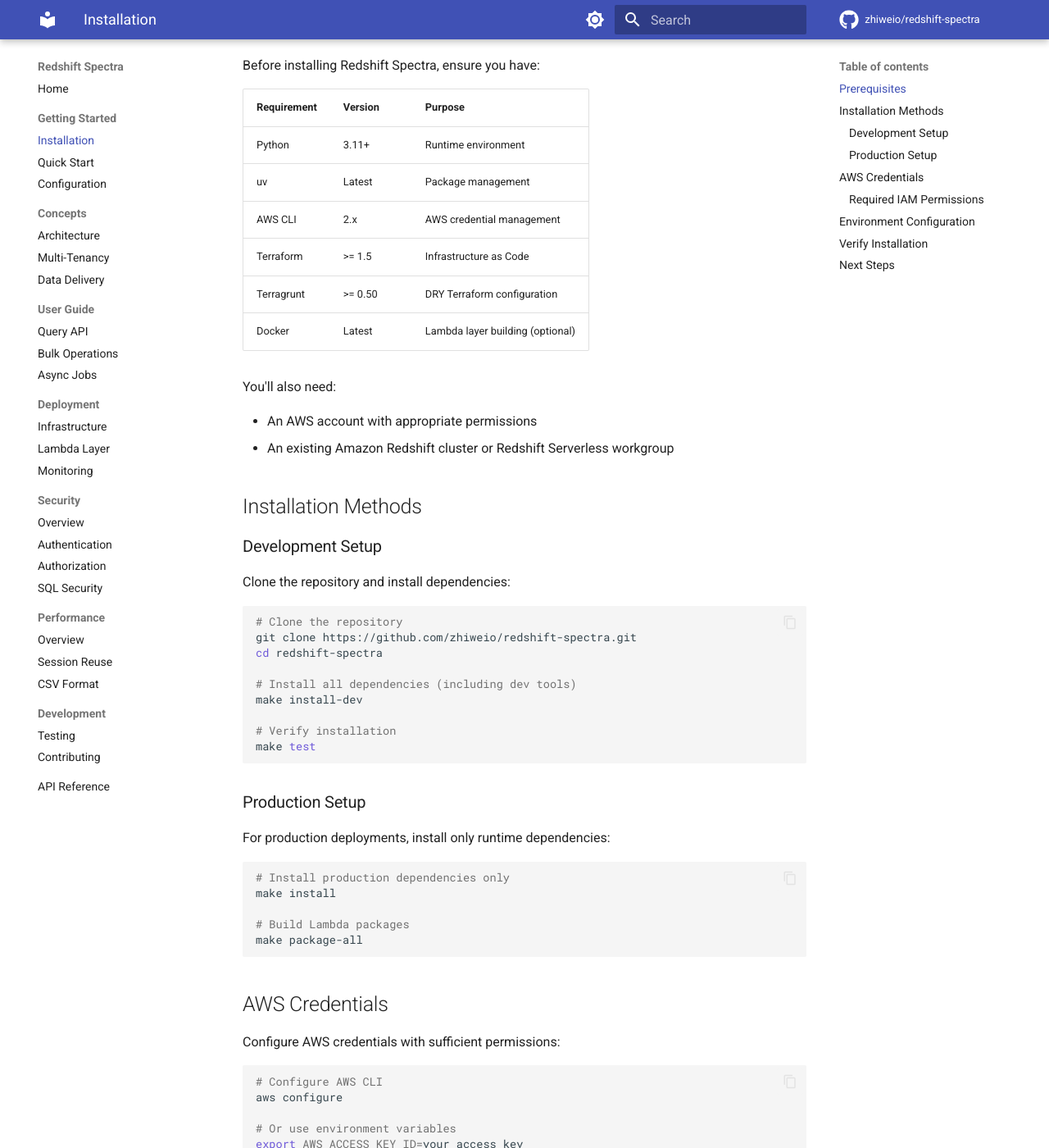
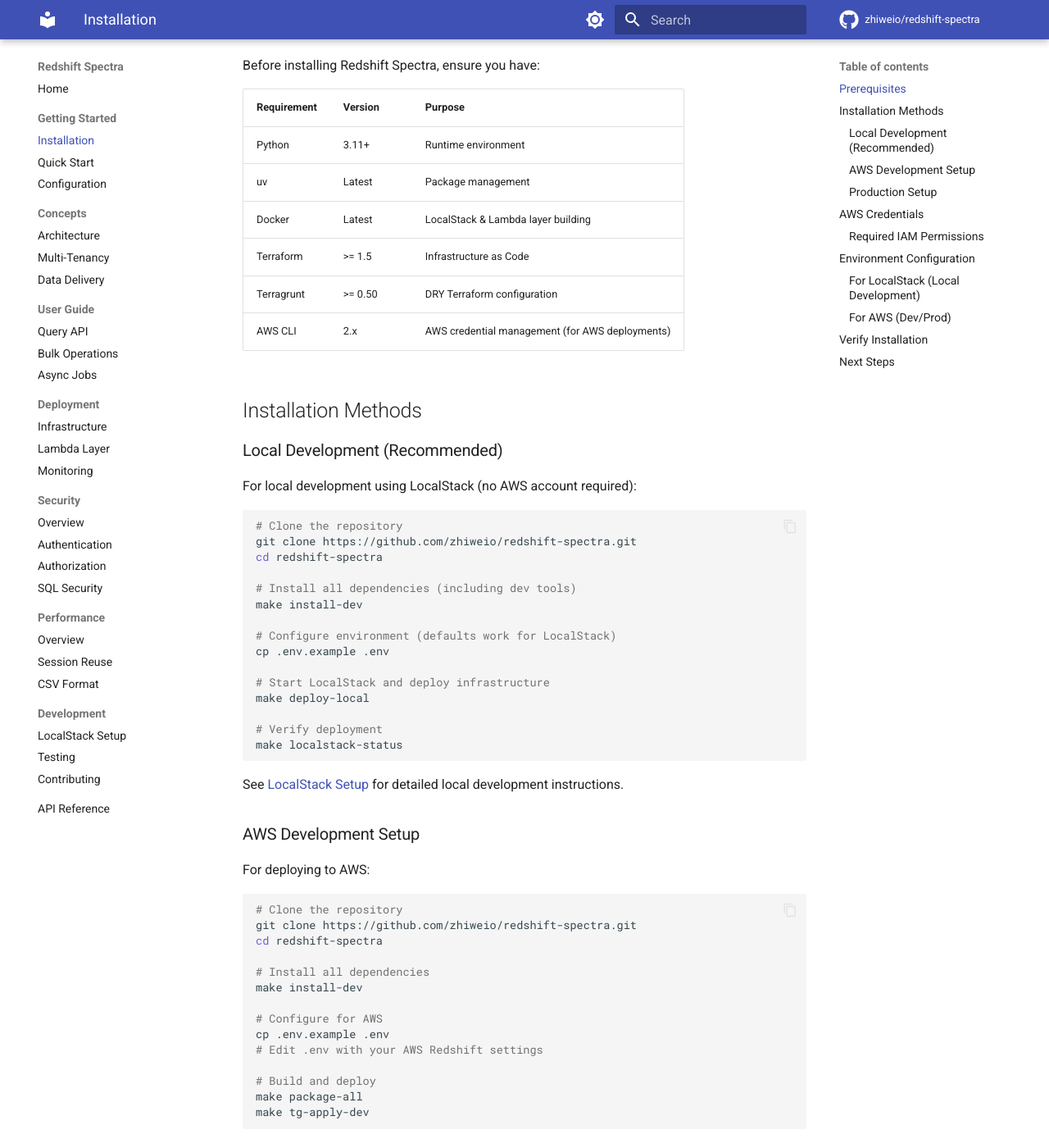
Before and after one commit to zhiweio/redshift-spectra, an MkDocs documentation site: the page built from docs/getting-started/installation.md, in a window 1280 px wide and 1400 px high, scrolled down 255 px. Shown: the whole window at 82% size. Built offline with MkDocs 1.6.1 and Material for MkDocs 9.7.7, drawn with Linux system fonts in a browser that asks for light colours; comment, search, counter and statistics services are not loaded; some of the changed text lies outside the part shown.

Commit message:
feat: add LocalStack support for local development

````diff
--- a/docs/getting-started/installation.md
+++ b/docs/getting-started/installation.md
@@ -10,21 +10,16 @@
 |-------------|---------|---------|
 | Python | 3.11+ | Runtime environment |
 | uv | Latest | Package management |
-| AWS CLI | 2.x | AWS credential management |
+| Docker | Latest | LocalStack & Lambda layer building |
 | Terraform | >= 1.5 | Infrastructure as Code |
 | Terragrunt | >= 0.50 | DRY Terraform configuration |
-| Docker | Latest | Lambda layer building (optional) |
-
-You'll also need:
-
-- An AWS account with appropriate permissions
-- An existing Amazon Redshift cluster or Redshift Serverless workgroup
+| AWS CLI | 2.x | AWS credential management (for AWS deployments) |
 
 ## Installation Methods
 
-### Development Setup
+### Local Development (Recommended)
 
-Clone the repository and install dependencies:
+For local development using LocalStack (no AWS account required):
 
 ```bash
 # Clone the repository
@@ -34,8 +29,37 @@
 # Install all dependencies (including dev tools)
 make install-dev
 
-# Verify installation
-make test
+# Configure environment (defaults work for LocalStack)
+cp .env.example .env
+
+# Start LocalStack and deploy infrastructure
+make deploy-local
+
+# Verify deployment
+make localstack-status
+```
+
+See [LocalStack Setup](../development/localstack.md) for detailed local development instructions.
+
+### AWS Development Setup
+
+For deploying to AWS:
+
+```bash
+# Clone the repository
+git clone https://github.com/zhiweio/redshift-spectra.git
+cd redshift-spectra
+
+# Install all dependencies
+make install-dev
+
+# Configure for AWS
+cp .env.example .env
+# Edit .env with your AWS Redshift settings
+
+# Build and deploy
+make package-all
+make tg-apply-dev
 ```
 
 ### Production Setup
@@ -85,13 +109,32 @@
 Create a `.env` file from the template:
 
 ```bash
-cp .env.template .env
+cp .env.example .env
 ```
 
-Edit the `.env` file with your configuration:
+### For LocalStack (Local Development)
+
+The default values work out of the box:
+
+```bash
+# Environment is set to local by default
+ENVIRONMENT=local
+
+# LocalStack endpoint
+LOCALSTACK_ENDPOINT=http://localhost:4566
+
+# Credentials (any non-empty value works)
+AWS_ACCESS_KEY_ID=test
+AWS_SECRET_ACCESS_KEY=test
+```
+
+### For AWS (Dev/Prod)
+
+Edit the `.env` file with your AWS configuration:
 
 ```bash
 # Required settings
+ENVIRONMENT=dev
 SPECTRA_REDSHIFT_CLUSTER_ID=my-redshift-cluster
 SPECTRA_REDSHIFT_DATABASE=mydb
 SPECTRA_REDSHIFT_SECRET_ARN=arn:aws:secretsmanager:...
--- a/mkdocs.yml
+++ b/mkdocs.yml
@@ -114,6 +114,7 @@
       - Session Reuse: performance/session-reuse.md
       - CSV Format: performance/csv-format.md
   - Development:
+      - LocalStack Setup: development/localstack.md
       - Testing: development/testing.md
       - Contributing: development/contributing.md
   - API Reference: api-reference.md
````
Also changed, not shown: README.md (+41 -4 lines), docker-compose.yml (added, +88 -0 lines), docs/development/localstack.md (added, +468 -0 lines), 13 other files.
